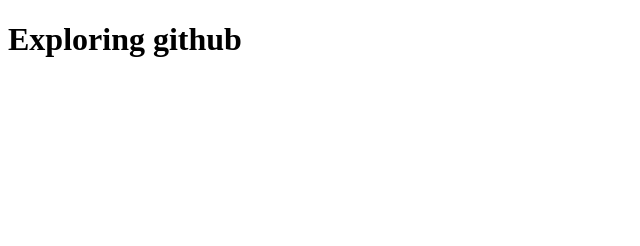
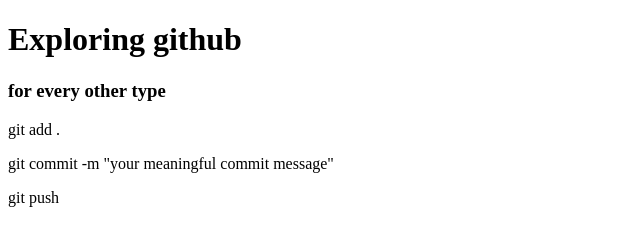
Before and after one commit to Prian799/my-second-github, a plain HTML site: page index.html in a window 1280 px wide. Shown: the whole page, without its empty margins (0-640 px from the left). Drawn offline with Linux system fonts and the light colour scheme.

Commit message:
Add/update index.html

```diff
--- a/index.html
+++ b/index.html
@@ -7,5 +7,11 @@
 </head>
 <body>
     <h1>Exploring github</h1>
+    <div>
+        <h3>for every other type</h3>
+        <p>git add .</p>
+        <p>git commit -m "your meaningful commit message"</p>
+        <p>git push</p>
+    </div>
 </body>
 </html>
```
